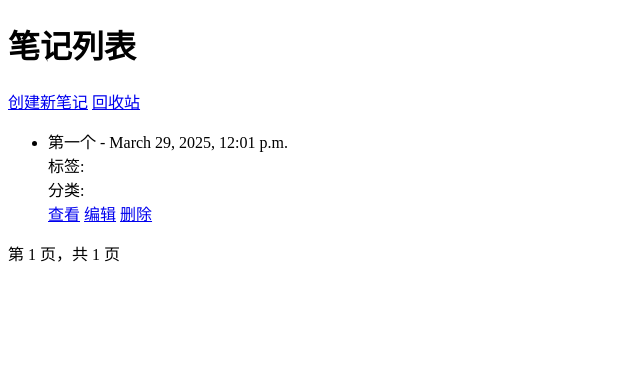
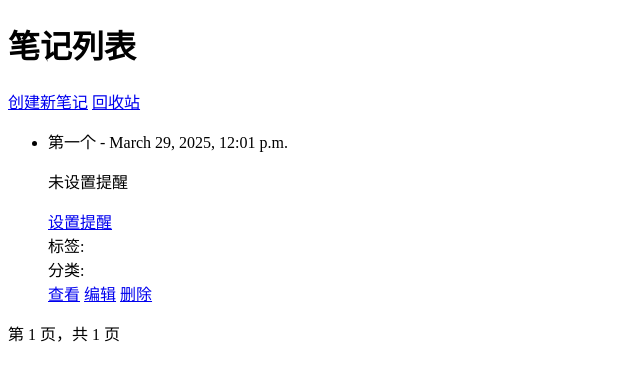
Before and after one commit to VeraAquarius/mynotes, a Django app: page /notes/ in a window 1280 px wide. Shown: the top 381 px of the page, without its empty margins (0-640 px from the left). Run offline with Django 5.2, Linux system fonts and the light colour scheme; the first user in the database is signed in; data comes from the database, SQL or seed files in the repository.

Commit message:
day 39 笔记提醒 在笔记列表页展示

```diff
--- a/templates/notes/index.html
+++ b/templates/notes/index.html
@@ -11,6 +11,12 @@
     <ul>
         {% for note in page_obj %}
             <li>{{ note.title }} - {{ note.created_at }}
+                {% if note.reminder_set.exists %}
+                    <p>提醒时间: {{ note.reminder_set.first.reminder_time }}</p>
+                {% else %}
+                    <p>未设置提醒</p>
+                {% endif %}
+                <a href="{% url 'add_reminder' note.id %}">设置提醒</a>
                 <div>标签: {% for tag in note.tags.all %}{{ tag.name }} {% endfor %}</div>
                 <div>分类: {{ note.category.name }} </div>
                 <a href="{% url 'note_detail' note.id %}">查看</a>
```
Also changed, not shown: db.sqlite3.
